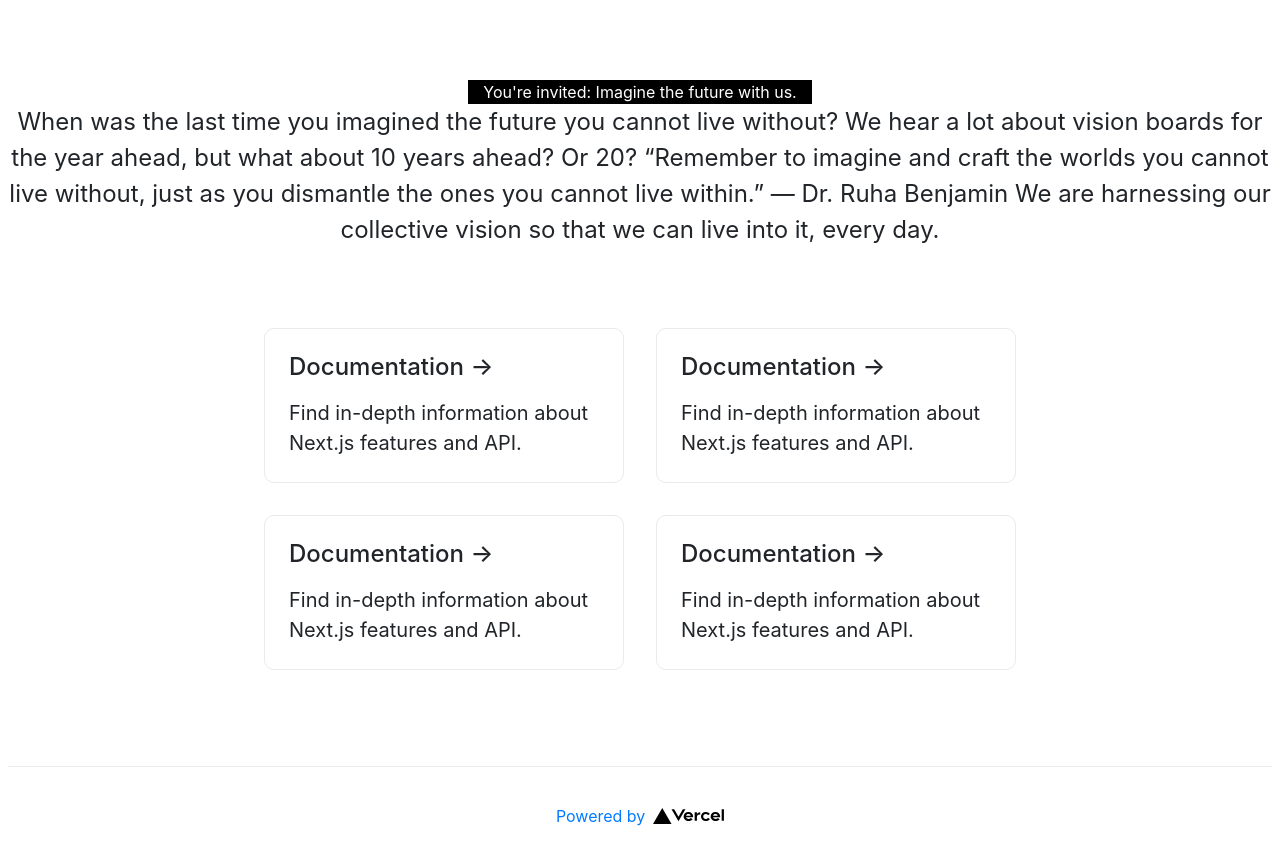
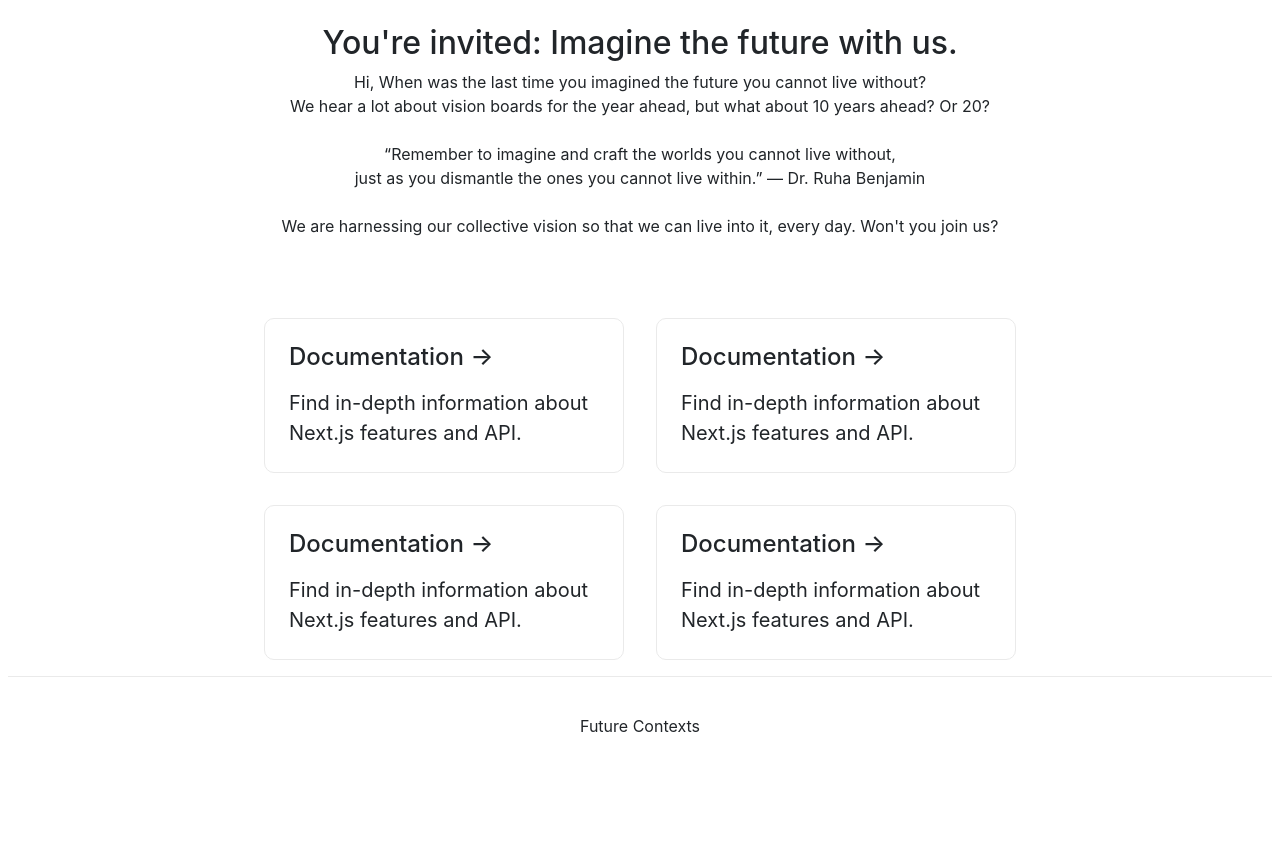
Before and after one commit to TeddyMathias/futures, a Next.js app: page / in a window 1280 px wide. After the commit the page ends 800 px from the top, so only its background shows below. Built offline with nearby package versions, Linux system fonts and the light colour scheme.

Commit message:
React bootstrap

```diff
--- a/pages/index.js
+++ b/pages/index.js
@@ -1,6 +1,7 @@
 import Head from 'next/head'
 import Link from 'next/link'
 import styles from '../styles/Home.module.css'
+import Fade from 'react-reveal/Fade';
 
 export default function Home() {
   return (
@@ -10,24 +11,26 @@ export default function Home() {
         <link rel="icon" href="/favicon.ico" />
       </Head>
 
-      <main className={styles.main}>
+      <main >
+        <div className="container">
         <div className="row">
-          <div className="col-12 black">
-              You're invited: Imagine the future with us.
+          <Fade>
+          <div className="col-12 text-center">
+              <h2>You're invited: Imagine the future with us.</h2>
+              <p className={styles.q}>Hi,
+                  When was the last time you imagined the future you cannot live without?<br/> We hear a lot about vision boards for the year ahead, but what about 10 years ahead? Or 20? <br/><br/>
+                  <span className={styles.quote}>“Remember to imagine and craft the worlds you cannot live without,<br/> just as you dismantle the ones you cannot live within.”
+                  — Dr. Ruha Benjamin<br/> </span>
+                  <br/>We are harnessing our collective vision so that we can live into it, every day. Won't you join us?
+              </p>
           </div>
+          </Fade>
         </div>
+      </div>
         <h1 className={styles.title}>
 
         </h1>
 
-        <p className={styles.description}>
-        When was the last time you imagined the future you cannot live without? We hear a lot about vision boards for the year ahead, but what about 10 years ahead? Or 20?
-
-        “Remember to imagine and craft the worlds you cannot live without, just as you dismantle the ones you cannot live within.”
-        — Dr. Ruha Benjamin
-
-        We are harnessing our collective vision so that we can live into it, every day.
-        </p>
 
         <div className={styles.grid}>
           <Link href="/asks/f58y9ryge" >
@@ -61,12 +64,11 @@ export default function Home() {
 
       <footer className={styles.footer}>
         <a
-          href="https://vercel.com?utm_source=create-next-app&utm_medium=default-template&utm_campaign=create-next-app"
+
           target="_blank"
           rel="noopener noreferrer"
         >
-          Powered by{' '}
-          <img src="/vercel.svg" alt="Vercel Logo" className={styles.logo} />
+          Future Contexts
         </a>
       </footer>
     </div>
```
